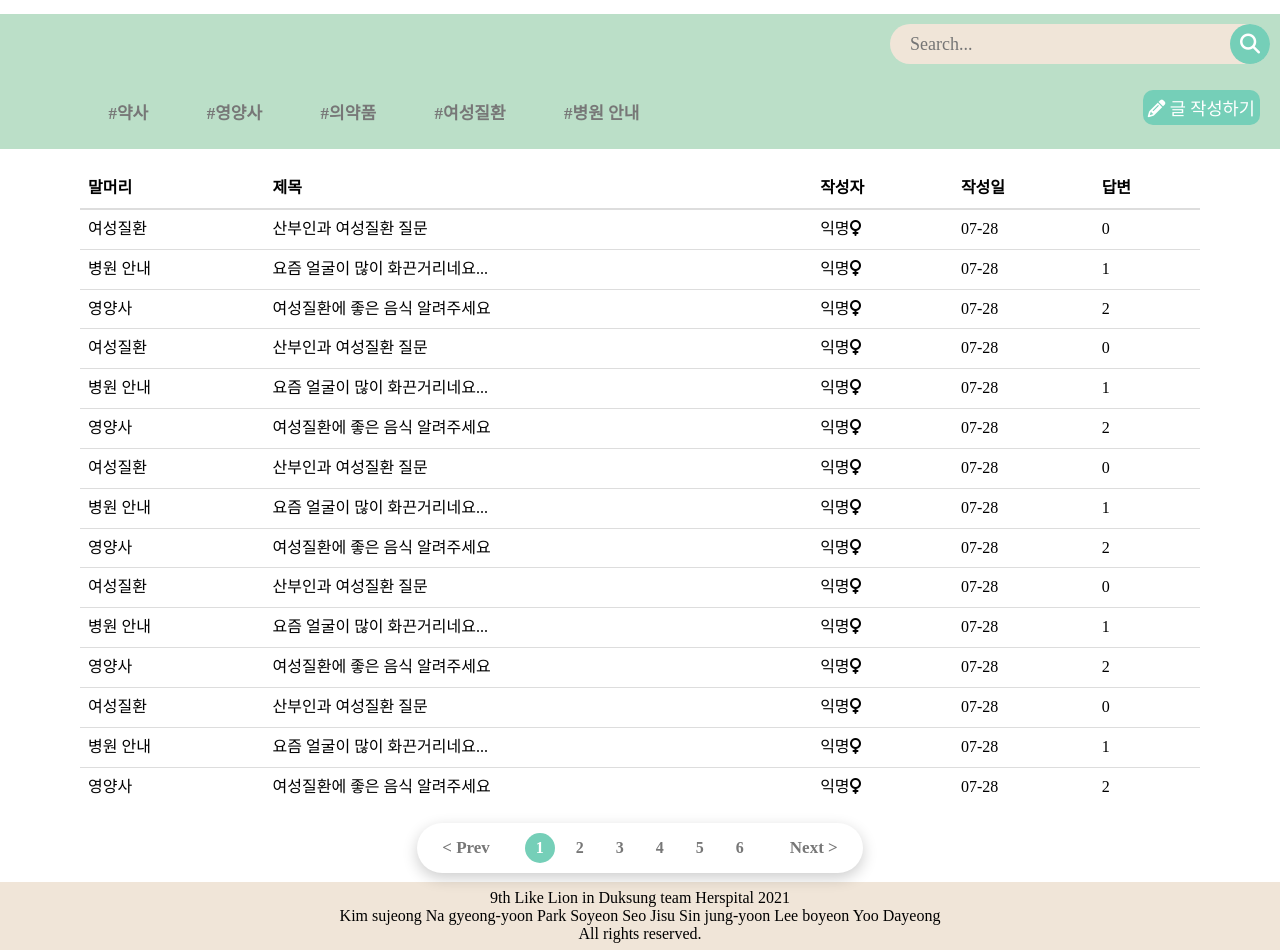
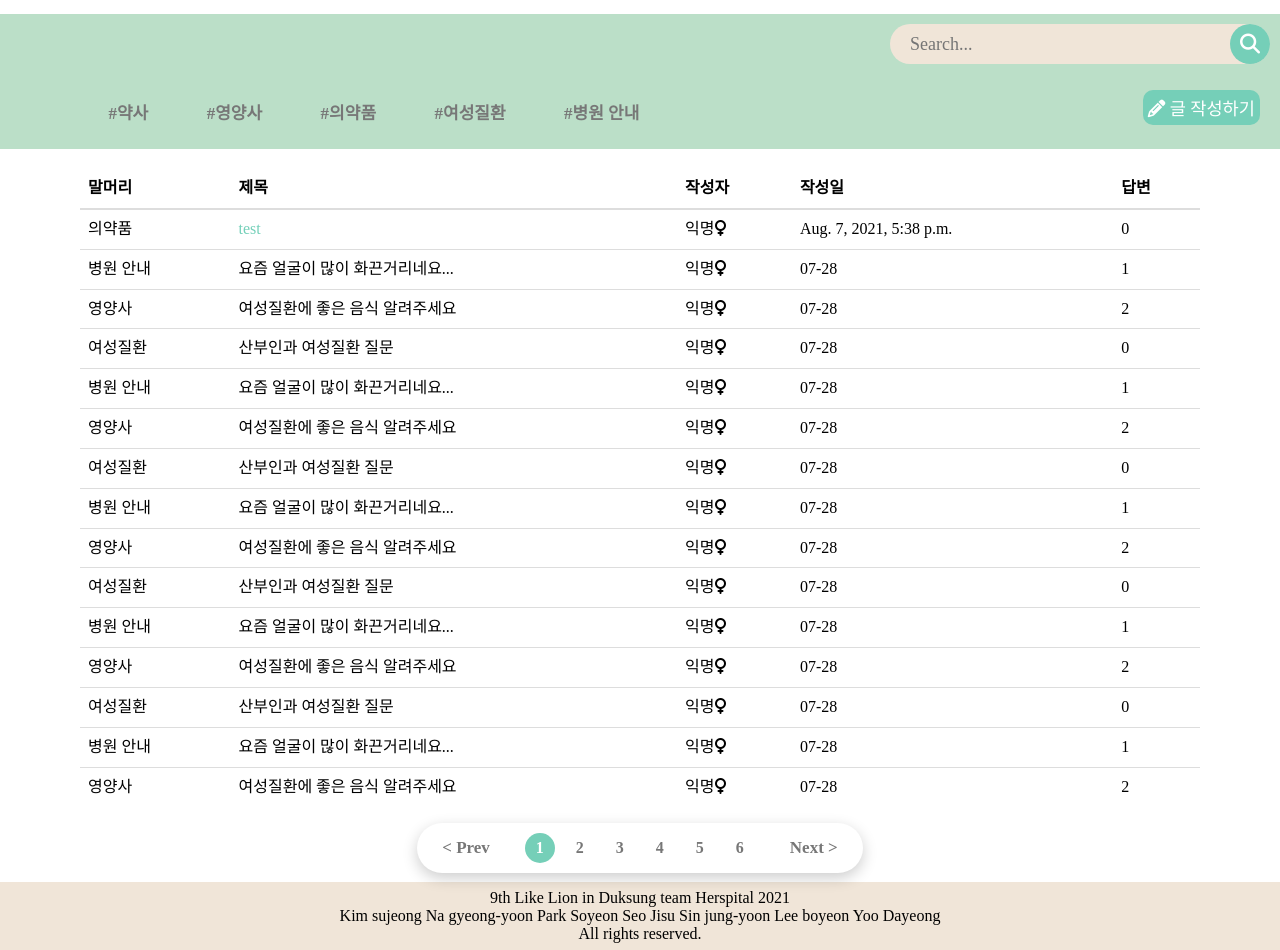
Before and after one commit to soyeonvv/ds-likelion-HERspital, a Django app: page /community/expertList/ in a window 1280 px wide. Shown: the part 76-1026 px from the top of the page. Run offline with Django 3.2, Linux system fonts and the light colour scheme; data comes from the database, SQL or seed files in the repository; both versions use the stored data as it was after the commit; some libraries are stand-ins or nearby versions; some web fonts are replaced.

Commit message:
전문가 상세페이지 이름 동일하게 변경

```diff
--- a/community/urls.py
+++ b/community/urls.py
@@ -11,7 +11,7 @@
     path("consulting/", community_views.consulting, name="consulting"),
     path("communityWrite/", community_views.communityWrite, name="communityWrite"),
     path('detail/<str:id>', community_views.detail, name="detail"),
-    path('detail_expert/<str:ex_id>', community_views.detailexpert, name="detailexpert"),
+    path('expert_detail/<str:ex_id>', community_views.expert_detail, name="expert_detail"),
     path('create/', create, name="create"),
     path('communityedit/<str:id>',community_views.communityedit, name="communityedit"),
     path('update/<str:id>',update, name="update"),
--- a/community/views.py
+++ b/community/views.py
@@ -22,9 +22,9 @@
 def expertList(request):
     experts = Expert.objects.all()
     return render(request, "community/expertList.html", {'experts':experts})
-def detailexpert(request,ex_id):
+def expert_detail(request,ex_id):
     expert = get_object_or_404(Expert, pk = ex_id)
-    return render(request, "community/detail_expert.html", {'expert':expert})
+    return render(request, "community/expert_detail.html", {'expert':expert})
 def consulting(request):
     return render(request, "community/consulting.html")
 
--- a/templates/community/communityList.html
+++ b/templates/community/communityList.html
@@ -61,7 +61,7 @@
                 {% for community in communities %}
                     <tr>
                         <td id="tag">{{community.age_tag}}</td>
-                        <td id="title"><a href="{% url 'community:detail' community.id%}">{{community.summary}}</a></td>
+                        <td id="title"><a href="{% url 'community:detail' community.id %}">{{community.summary}}</a></td>
                         <td id="writer">익명<i class="fas fa-venus"></i></td>
                         <td id="date">{{community.pub_date}}</td>
                         <td id="commentNum">2</td>
--- a/templates/community/expertList.html
+++ b/templates/community/expertList.html
@@ -59,10 +59,10 @@
                 <tbody>
                 {% for expert in experts %}
                     <tr>
-                        <td id="tag">여성질환</td>
-                        <td id="title">산부인과 여성질환 질문</td>
+                        <td id="tag">{{expert.age_tag}}</td>
+                        <td id="title"><a href="{% url 'community:expert_detail' expert.id %}">{{expert.title}}</a></td>
                         <td id="writer">익명<i class="fas fa-venus"></i></td>
-                        <td id="date">07-28</td>
+                        <td id="date">{{expert.pub_date}}</td>
                         <td id="commentNum">0</td>
                     </tr>
                 {% endfor %}
```
Also changed, not shown: db.sqlite3.
